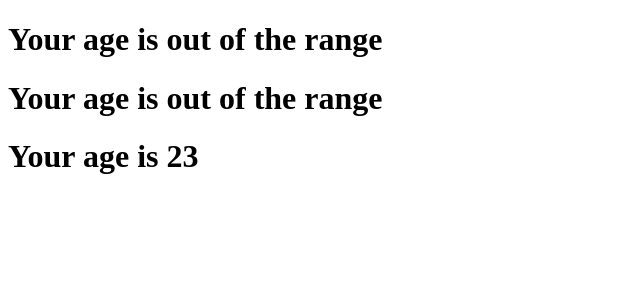
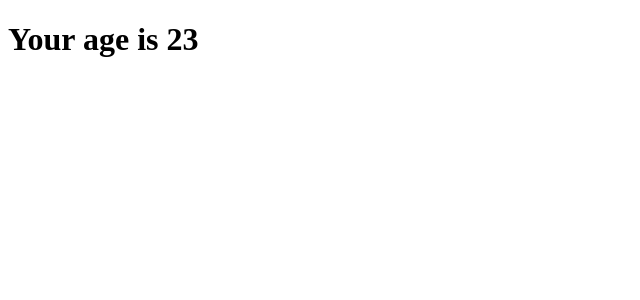
Before and after one commit to Err1ck/React, a React (Vite) app in the folder Exercise/: page / in a window 1280 px wide. Shown: the top 300 px of the page, without its empty margins (0-640 px from the left). Built offline with nearby package versions, Linux system fonts and the light colour scheme.

Commit message:
Exercise23 end

```diff
--- a/Exercise/src/App.jsx
+++ b/Exercise/src/App.jsx
@@ -1,11 +1,11 @@
-import { Age } from "./Exercise23";
+import { Welcome } from "./Exercise23-Welcome"
 
 export function App(){
     return (
         <div>
-            <Age age={17}/>
-            <Age age={66}/>
-            <Age age={23}/>
+            <Welcome ages={23}/>
+            <Welcome ages={14}/>
+            <Welcome ages={89}/>
         </div>
     )
 }
--- a/Exercise/src/Exercise23.jsx
+++ b/Exercise/src/Exercise23-Age.jsx
@@ -4,9 +4,5 @@ so that the Age component is rendered only if the age prop is greater than 18 an
 */
 
 export function Age({age}){
-    return (
-        <div>
-            {age>18 && age<65 ? <h1>Your age is {age}</h1> : <h1>Your age is out of the range</h1> }
-        </div>
-    )
+    return age>=18 && age<=65 ? <h1>Your age is {age}</h1> : age=undefined
 }
--- /dev/null
+++ b/Exercise/src/Exercise23-Welcome.jsx
@@ -0,0 +1,9 @@
+/*
+Modify the Welcome component
+so that the Age component is rendered only if the age prop is greater than 18 and less than 65.
+*/
+import { Age } from "./Exercise23-Age";
+
+export function Welcome({ages}){
+    return <Age age={ages}/>
+}
```
